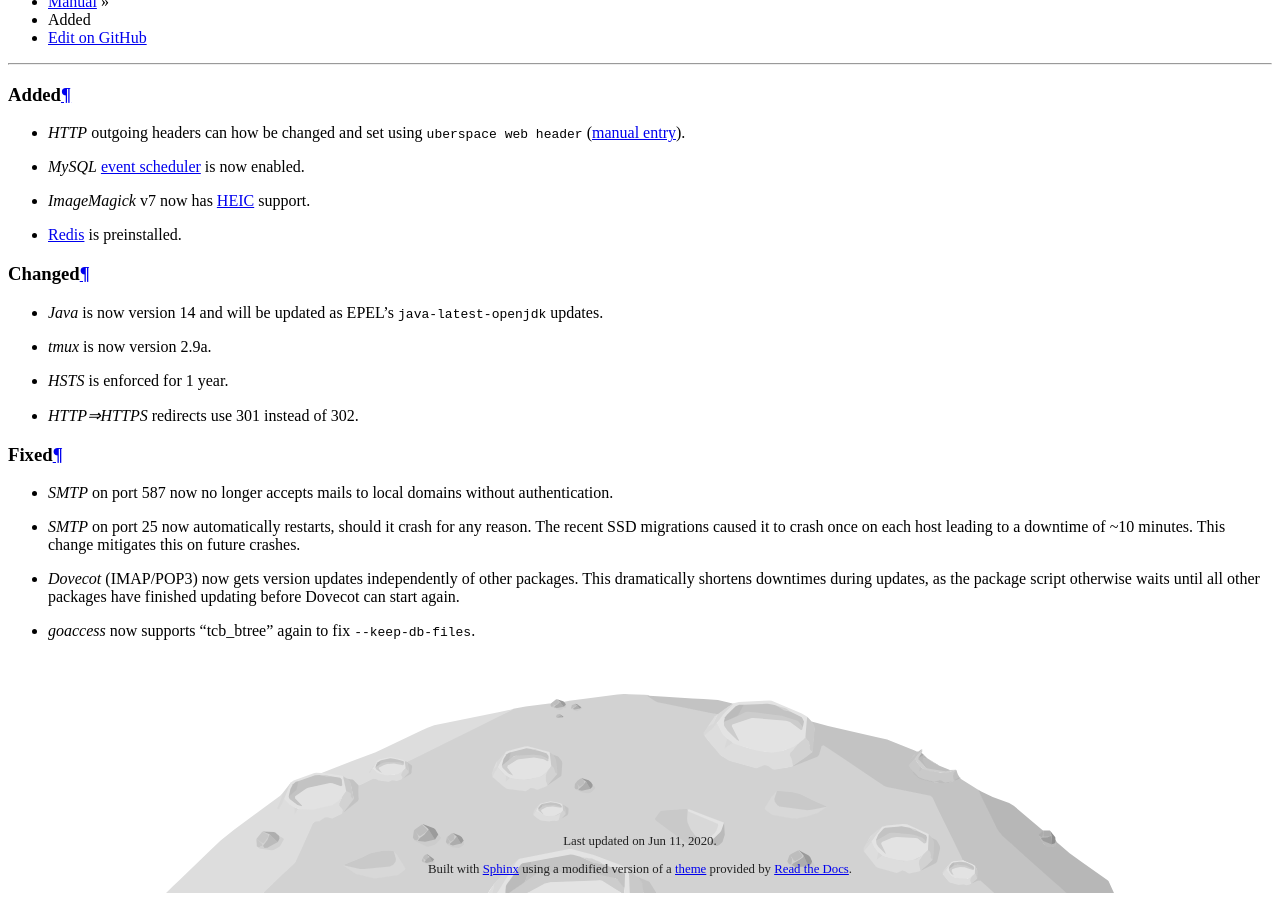
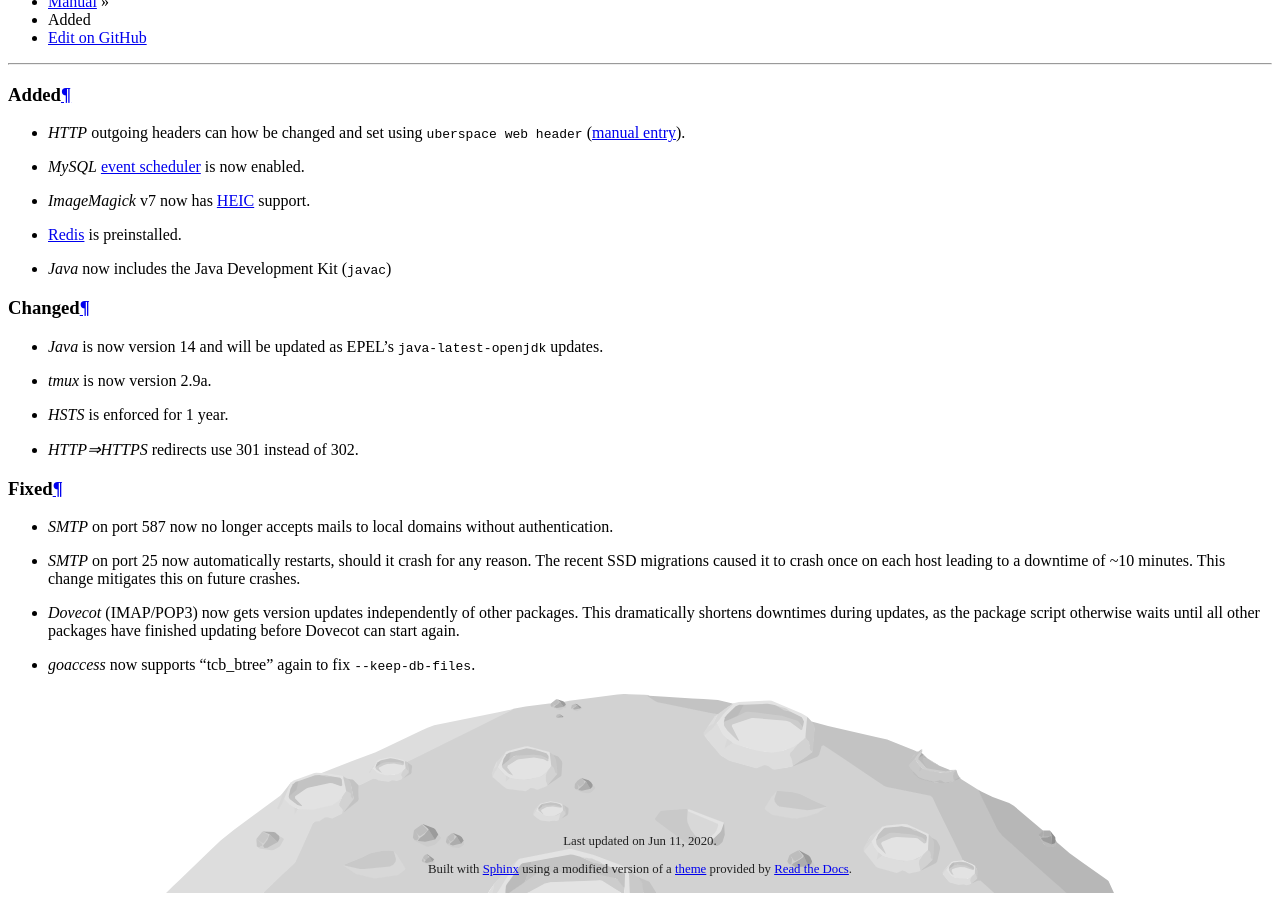
Before and after one commit to Uberspace/manual, a Sphinx documentation site: the page built from source/changelog/2020-06-03_7.7.0.rst, in a window 1280 px wide and 900 px high, scrolled down 1514 px. Built offline with Sphinx 7.4.7 and the Read the Docs theme 2.0.0, drawn with Linux system fonts in a browser that asks for light colours; pages that are not in the unit, such as notebooks, are missing from menus.

Commit message:
[changelog] we added javac in 7.7

```diff
--- a/source/changelog/2020-06-03_7.7.0.rst
+++ b/source/changelog/2020-06-03_7.7.0.rst
@@ -8,6 +8,7 @@ Added
   `HEIC <https://en.wikipedia.org/wiki/High_Efficiency_Image_File_Format>`_
   support.
 * `Redis <https://redis.io/>`_ is preinstalled.
+* *Java* now includes the Java Development Kit (``javac``)
 
 Changed
 -------
```
